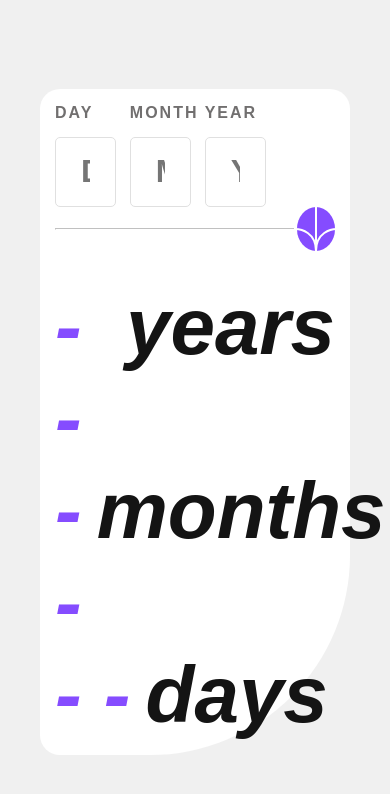
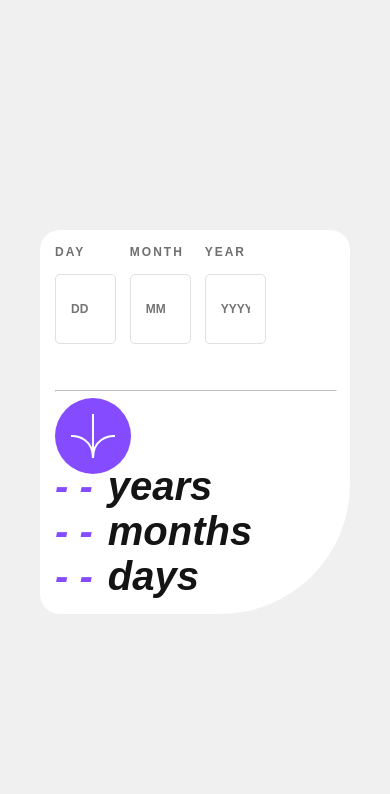
Before and after one commit to Kaung-Khant-Ko-Ko/age-calculator-app-challenge, a plain HTML site: page index.html in a window 390 px wide. Drawn offline with nearby package versions, Linux system fonts and the light colour scheme.

Commit message:
Add files via upload

```diff
--- a/index.js
+++ b/index.js
@@ -172,3 +172,17 @@ function calculate(day, month, year) {
 
   return { year: ageYear, month: ageMonth, day: ageDay };
 }
+
+$(window).resize(function () {
+  if (window.innerWidth <= 750) {
+    let pos_horizonal = $(".calculate-container").width() / 2 - 38;
+    let pos_vertical = $(".calculate-container").height() / 2;
+    let input_width =
+      $(".user-input-container").width() / 3 -
+      $(".user-input-container").width() / 438;
+
+    $(".user-input__area").css("width", input_width);
+    $("#calculate-btn").css("left", pos_horizonal);
+    $("#calculate-btn").css("bottom", pos_vertical);
+  }
+});
--- a/style.css
+++ b/style.css
@@ -149,3 +149,94 @@ p {
 .result {
   color: hsl(259, 100%, 65%);
 }
+
+@media (max-width: 750px) {
+  .calculate-container {
+    display: block;
+    padding-top: 40px;
+    margin-bottom: -40px;
+  }
+
+  .calculate__btn {
+    width: 76px;
+    aspect-ratio: 1 / 1;
+    position: relative;
+  }
+}
+
+@media (max-width: 570px) {
+  .user-input,
+  .user-input::placeholder {
+    font-size: 24px;
+  }
+
+  .result__title {
+    font-size: 72px;
+  }
+}
+
+@media (max-width: 500px) {
+  .age-calculator {
+    border-radius: 20px 20px 180px 20px;
+  }
+
+  .user-input {
+    padding: 15px;
+    width: calc(100% - 32px);
+    height: 38px;
+    font-size: 20px;
+  }
+
+  .user-input::placeholder {
+    font-size: 20px;
+  }
+
+  .result__title {
+    font-size: 64px;
+  }
+}
+
+@media (max-width: 460px) {
+  .age-calculator {
+    border-radius: 20px 20px 150px 20px;
+  }
+
+  .user-input,
+  .user-input::placeholder {
+    font-size: 18px;
+  }
+
+  .result__title {
+    font-size: 56px;
+  }
+}
+
+@media (max-width: 440px) {
+  .age-calculator {
+    border-radius: 20px 20px 130px 20px;
+  }
+
+  .user-input,
+  .user-input::placeholder {
+    font-size: 16px;
+  }
+
+  .result__title {
+    font-size: 48px;
+  }
+}
+
+@media (max-width: 420px) {
+  body {
+    font-size: 12px;
+  }
+
+  .user-input,
+  .user-input::placeholder {
+    font-size: 12px;
+  }
+
+  .result__title {
+    font-size: 40px;
+  }
+}
```
